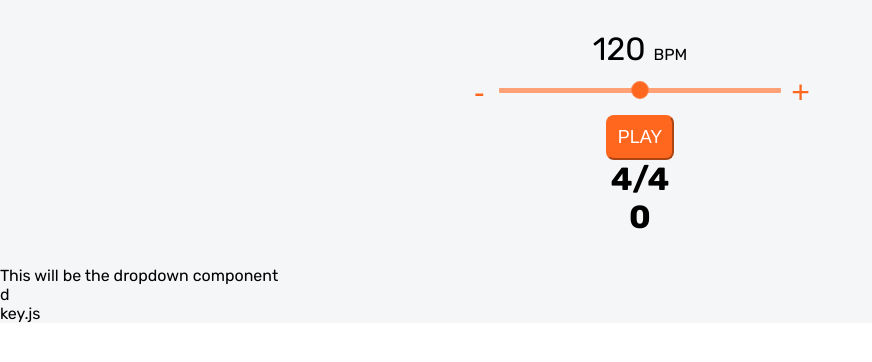
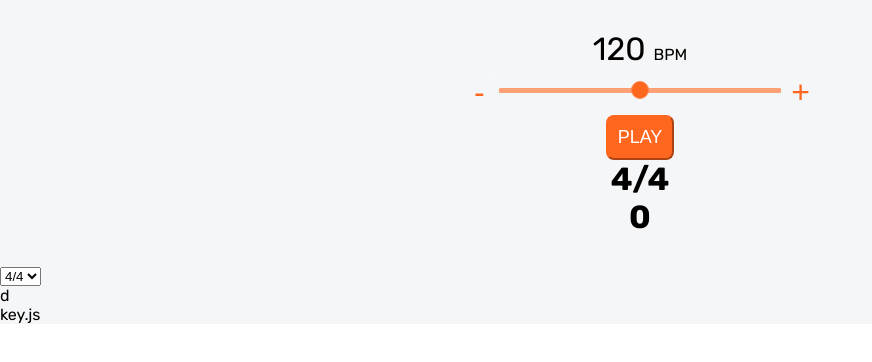
Before and after one commit to MichaelAbe/flowy, a React (Create React App) app: page / in a window 1280 px wide. Shown: the top 362 px of the page, without its empty margins (0-872 px from the left). Built offline with nearby package versions, Linux system fonts and the light colour scheme; a web font is replaced by a local one.

Commit message:
make dropdown

```diff
--- a/src/Components/Dropdown.js
+++ b/src/Components/Dropdown.js
@@ -1,9 +1,12 @@
-import React from 'react'
+import React from "react";
 
 export default function Dropdown() {
-    return (
-        <div>
-            This will be the dropdown component
-        </div>
-    )
+  return (
+    <div>
+      <select name="selectList" id="selectList">
+          <option value="option 1">4/4</option> {" "}
+        <option value="option 2">6/8</option>
+      </select>
+    </div>
+  );
 }
```
